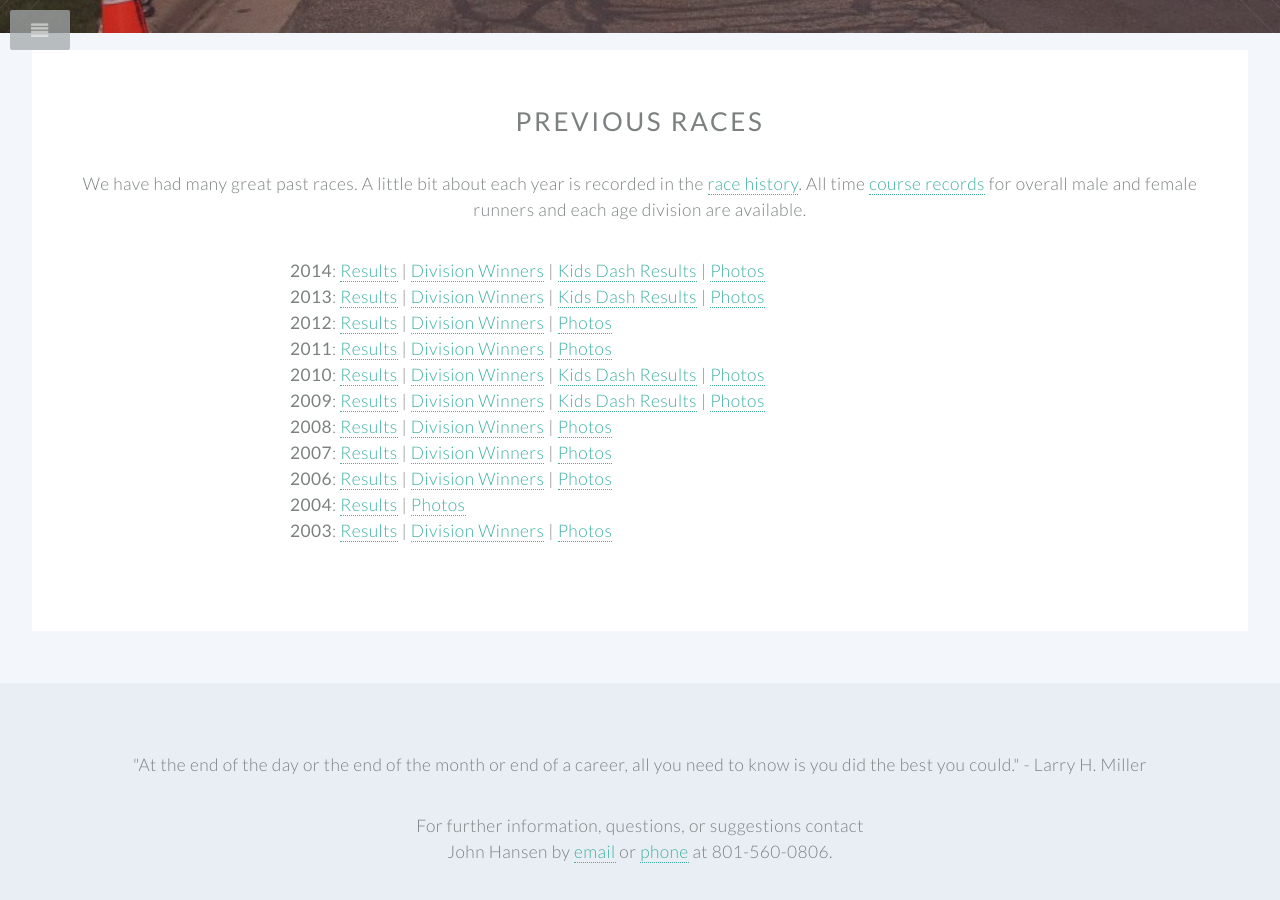
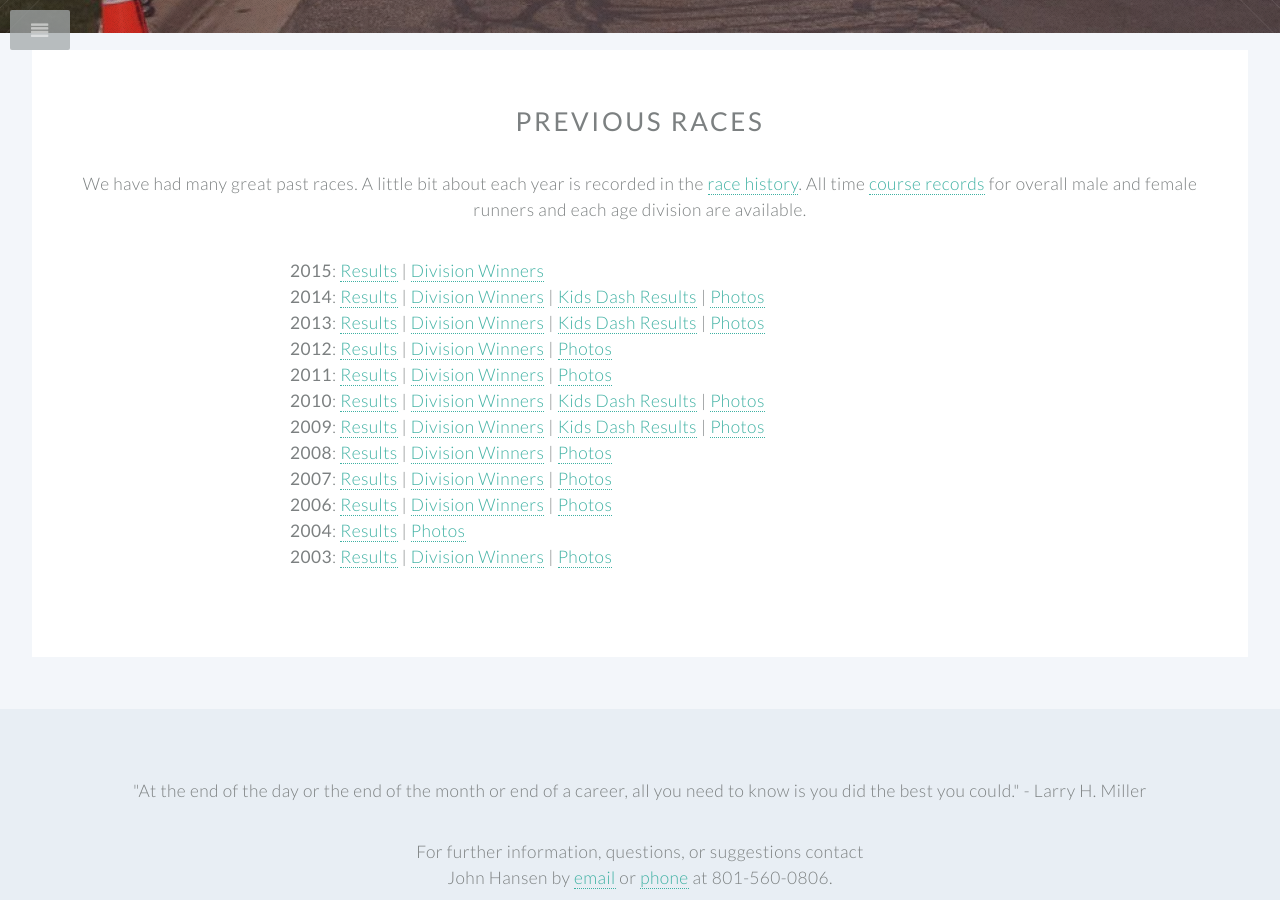
Before and after one commit to benhansen-io/HighFives5k, a Jekyll site: the page built from index.html, in a window 1280 px wide and 900 px high, scrolled down 4785 px. Built offline with Jekyll 4.4.1, drawn with Linux system fonts in a browser that asks for light colours.

Commit message:
fixing year, adding links to frontpage

```diff
--- a/index.html
+++ b/index.html
@@ -159,6 +159,7 @@ high avenues of <strong>Salt Lake City</strong>.</p>
                 <p>We have had many great past races. A little bit about each year is recorded in the <a href="/race-history.html">race history</a>. All time <a href="/course-records.html">course records</a> for overall male and female runners and each age division are available.</p>
                 <div style="max-width: 700px; margin-left: auto; margin-right: auto;">
                 <p style="text-align: left;">
+                <b>2015</b>: <a href="/results/2015.html">Results</a> | <a href="/divisionwinners/2015.html">Division Winners</a><br>
                 <b>2014</b>: <a href="/results/2014.html">Results</a> | <a href="/divisionwinners/2014.html">Division Winners</a> | <a href="/kidsdash/2014.html">Kids Dash Results</a> | <a href="https://www.facebook.com/media/set/?set=a.514752465296289.1073741839.505422492895953&type=3">Photos</a><br>
                 <b>2013</b>: <a href="/results/2013.html">Results</a> | <a href="/divisionwinners/2013.html">Division Winners</a> | <a href="/kidsdash/2013.html">Kids Dash Results</a> | <a href="https://www.facebook.com/media/set/?set=a.505424502895752.1073741825.505422492895953&type=3" >Photos</a><br>
                 <b>2012</b>: <a href="/results/2012.html">Results</a> | <a href="/divisionwinners/2012.html">Division Winners</a> | <a href="https://www.facebook.com/media/set/?set=a.505572729547596.1073741837.505422492895953&type=3" >Photos</a><br>
--- a/results/2015.html
+++ b/results/2015.html
@@ -1,6 +1,6 @@
 ---
 layout: raceresults-age-gender
-title: 2014 Race Results
+title: 2015 Race Results
 ---
 <tr><td>1</td><td>Dan Cushman</td><td>36</td><td>Male</td><td>18:48</td></tr>
 <tr><td>2</td><td>Taha Mahmood</td><td>51</td><td>Male</td><td>19:02</td></tr>
```
